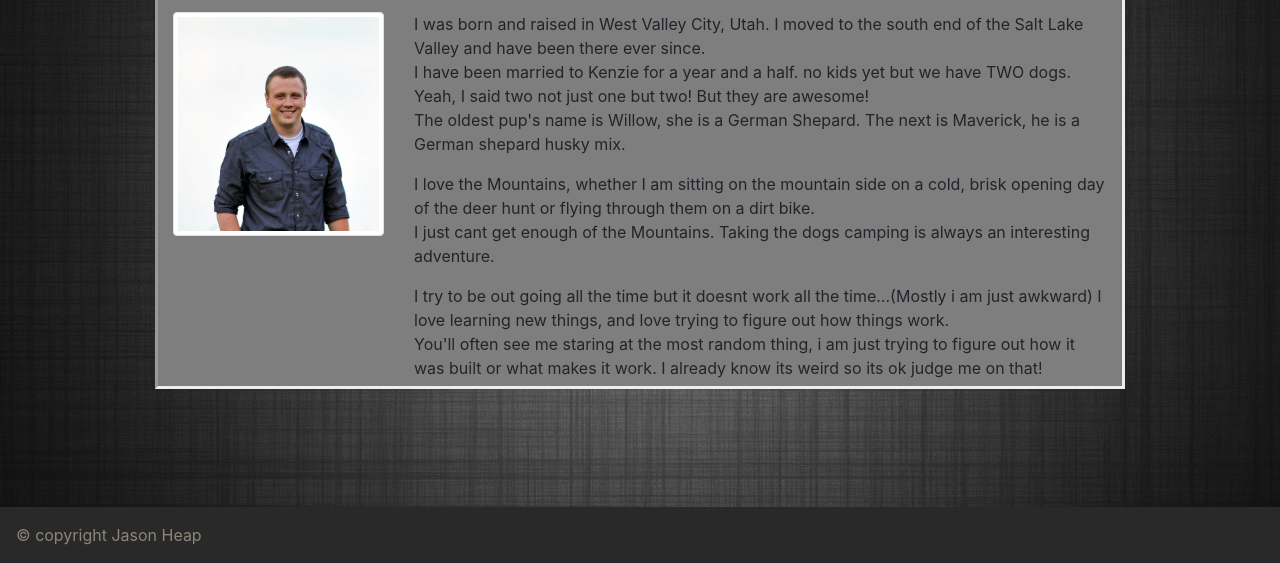
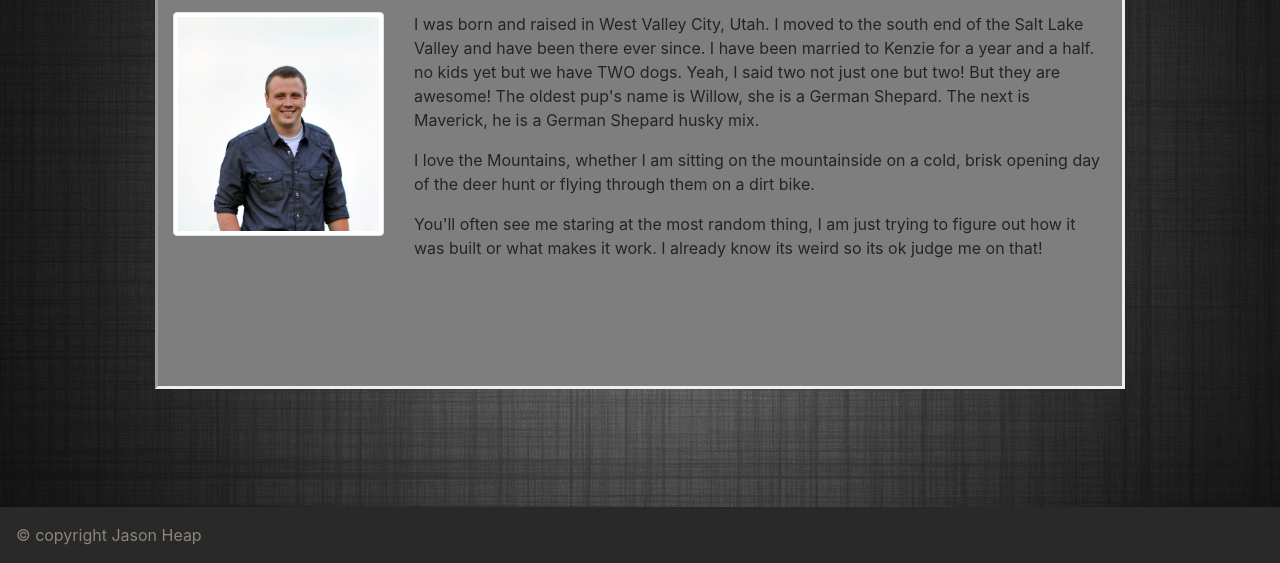
Before and after one commit to jrheap/Bootstrap-Portfolio, a plain HTML site: page index.html in a window 1280 px wide. Shown: the part 237-800 px from the top of the page. Drawn offline with nearby package versions, Linux system fonts and the light colour scheme; a script that the page names is missing.

Commit message:
fixed spelling

```diff
--- a/index.html
+++ b/index.html
@@ -54,18 +54,17 @@
             </div>
             <div class="col-md-9">
                 <p>
-                    I was born and raised in West Valley City, Utah. I moved to the south end of the Salt Lake Valley and have been there ever since. <br>
-                    I have been married to Kenzie for a year and a half. no kids yet but we have TWO dogs. Yeah, I said two not just one but two! But they are awesome! <br>
-                    The oldest pup's name is Willow, she is a German Shepard. The next is Maverick, he is a German shepard husky mix.
-               </p>
+                        I was born and raised in West Valley City, Utah. I moved to the south end of the Salt Lake Valley and have been there ever since.
+                        I have been married to Kenzie for a year and a half. no kids yet but we have TWO dogs. Yeah, I said two not just one but two! But they are awesome!
+                        The oldest pup's name is Willow, she is a German Shepard. The next is Maverick, he is a German Shepard husky mix.
+                </p>
                <p>
-                   I love the Mountains, whether I am sitting on the mountain side on a cold, brisk opening day of the deer hunt or flying through them on a dirt bike. <br>
-                       I just cant get enough of the Mountains. Taking the dogs camping is always an interesting adventure.
-               </p>
+                    I love the Mountains, whether I am sitting on the mountainside on a cold, brisk opening day of the deer hunt or flying through them on a dirt bike.
+                </p>
                <p>
-                   I try to be out going all the time but it doesnt work all the time...(Mostly i am just awkward) I love learning new things, and love trying to figure out how things work.<br>
-                   You'll often see me staring at the most random thing, i am just trying to figure out how it was built or what makes it work. I already know its weird so its ok judge me on that!
-               </p>
+
+                    You'll often see me staring at the most random thing, I am just trying to figure out how it was built or what makes it work. I already know its weird so its ok judge me on that!
+                </p>
             </div>
         </div>
     </div>
```
